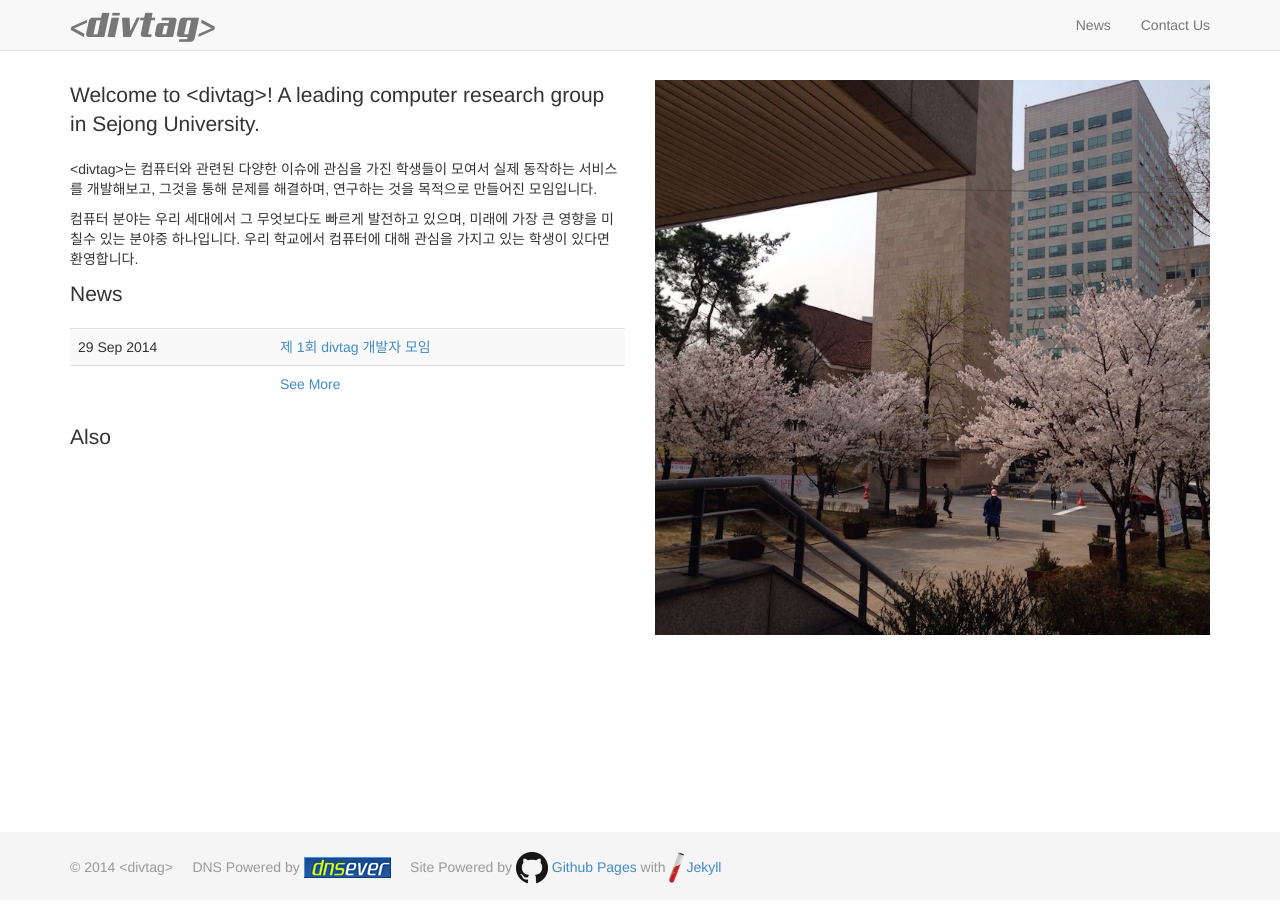
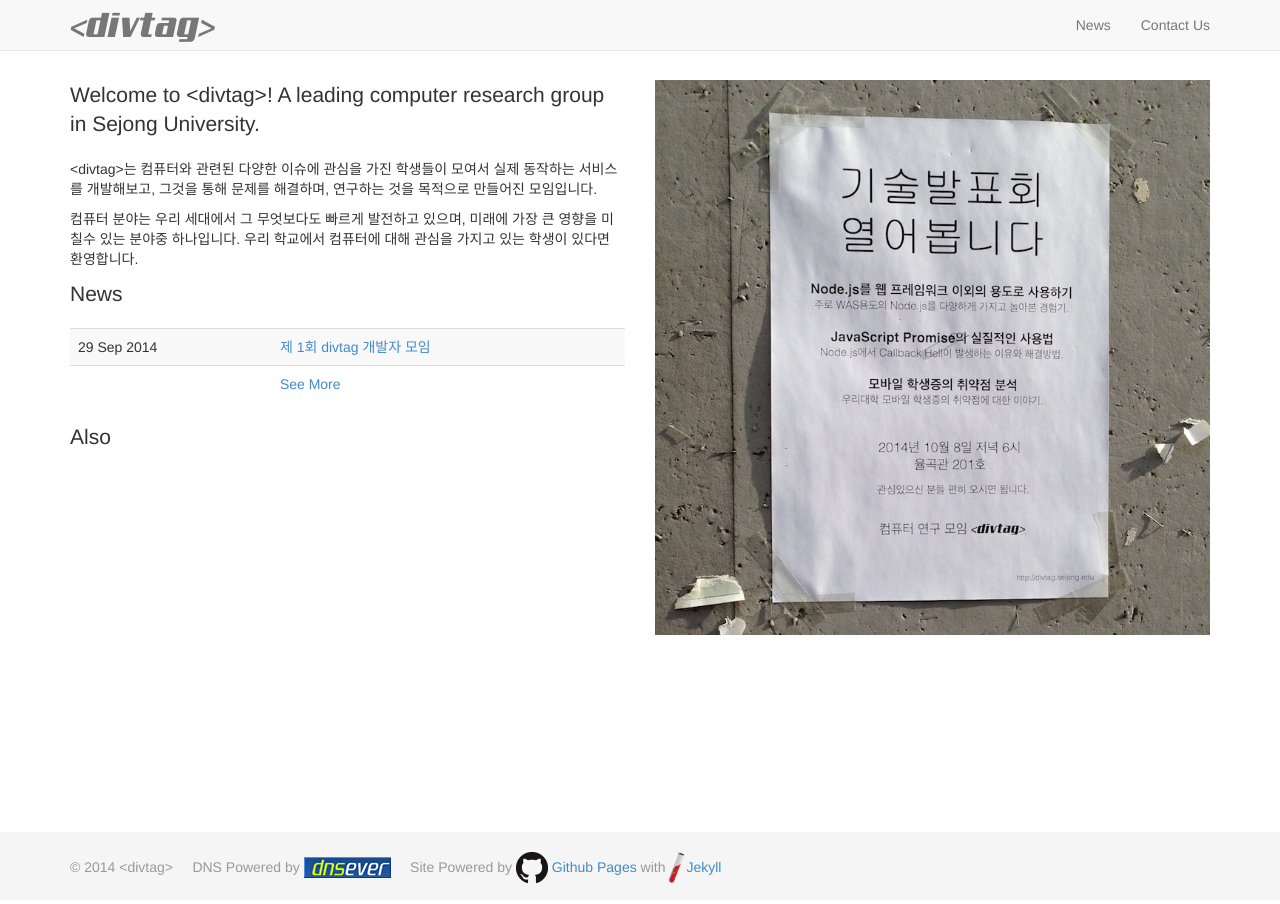
Before and after one commit to divtagers/divtagers.github.io, a Jekyll site: the page built from index.html, in a window 1280 px wide. Built offline with Jekyll 4.4.1, drawn with Linux system fonts in a browser that asks for light colours; nearby versions of some CDN libraries; Markdown is read by kramdown in place of the engine named in the settings.

Commit message:
update slidejs, fix slide layout, add photo

```diff
--- a/_layouts/default.html
+++ b/_layouts/default.html
@@ -87,11 +87,12 @@
     <script src="https://ajax.googleapis.com/ajax/libs/jquery/1.11.0/jquery.min.js"></script>
     <script src="/js/bootstrap.3.1.1.min.js"></script>
     {% if page.type == 'home' %}
-    <script src="/js/slidejs.js"></script>
+    <script src="/js/slidejs.min.js"></script>
     <script>
       slidejs({
-        index: 13,
+        index: 18,
         path: './img/slideshow/',
+        reverse: true
       });
     </script>
     {% endif %}
--- a/css/main.css
+++ b/css/main.css
@@ -73,13 +73,3 @@ code {
   margin: 22px 69px 0 0;
   float: right;
 }
-
-/* slide style */
-
-#slideshow {
-  position: relative;
-}
-
-#slide0, #slide1 {
-  position: absolute;
-}
--- a/index.html
+++ b/index.html
@@ -28,10 +28,10 @@ type: home
 
   </div>
 
-  <div class="col-md-6" style="position: relative">
+  <div class="col-md-6" style="height: 580px">
   	<div id="slideshow">
-  		<img src="./img/slideshow/1.jpg" id="slide1" class="img-responsive">
-  		<img src="./img/slideshow/0.jpg" id="slide0" class="img-responsive">
+  		<img id="slide1" class="img-responsive">
+  		<img id="slide0" class="img-responsive">
   	</div>
   </div>
 </div>
```
Also changed, not shown: img/slideshow/14.JPG (added), img/slideshow/15.JPG (added), img/slideshow/16.JPG (added), img/slideshow/17.JPG (added), img/slideshow/18.JPG (added), js/slidejs.min.js (added).
